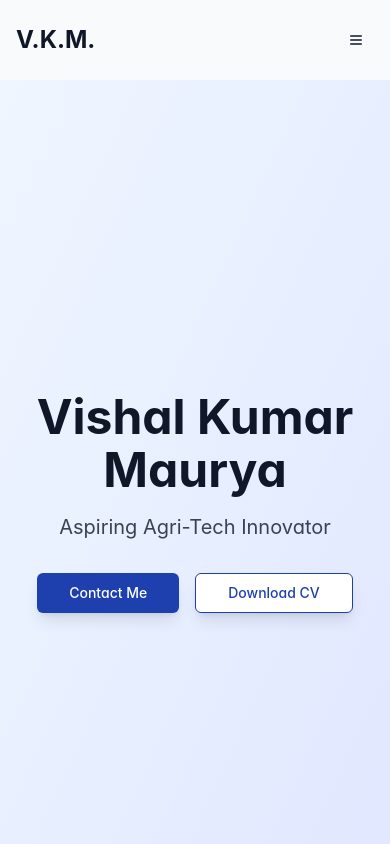
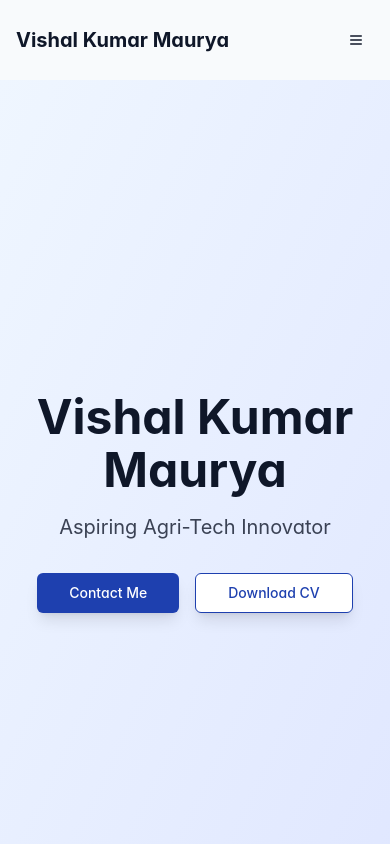
Before and after one commit to vishalkumarmaurya/vishal-kumar-maurya--professional-portfolio, a React (Vite) app: page / in a window 390 px wide. Shown: the top 844 px of the page. Built offline with nearby package versions, Linux system fonts and the light colour scheme.

Commit message:
feat: Final Polish: Update Header Name
This phase addresses the client's feedback to replace the initials "V.K.M." in the header with the full name "Vishal Kumar Maurya" and adjusts the font size for responsiveness. This completes the project.

```diff
--- a/src/components/PortfolioHeader.tsx
+++ b/src/components/PortfolioHeader.tsx
@@ -54,9 +54,9 @@ export function PortfolioHeader() {
             smooth={true}
             offset={-70}
             duration={500}
-            className="cursor-pointer text-2xl font-bold font-display text-portfolio-primary"
+            className="cursor-pointer text-xl md:text-2xl font-bold font-display text-portfolio-primary"
           >
-            V.K.M.
+            Vishal Kumar Maurya
           </Link>
           <nav className="hidden md:flex items-center space-x-8">
             <NavLinksContent />
```
